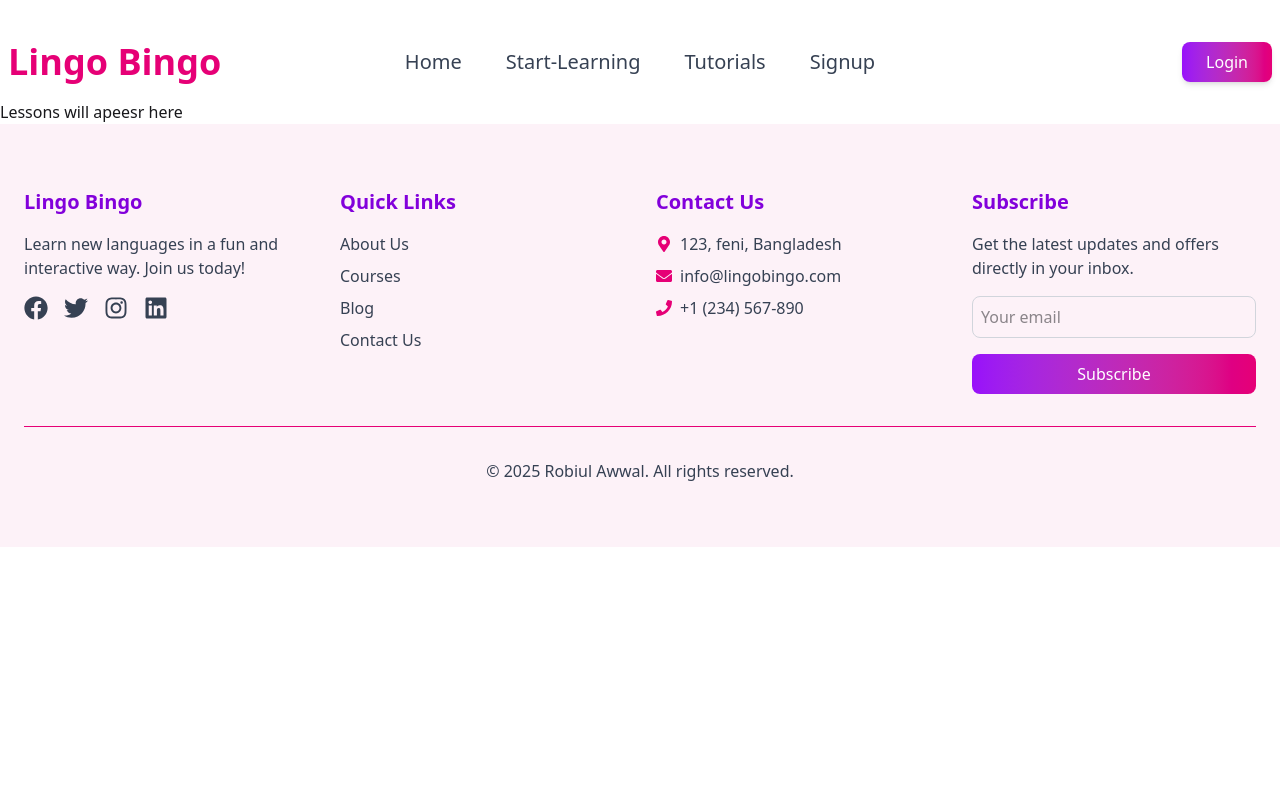
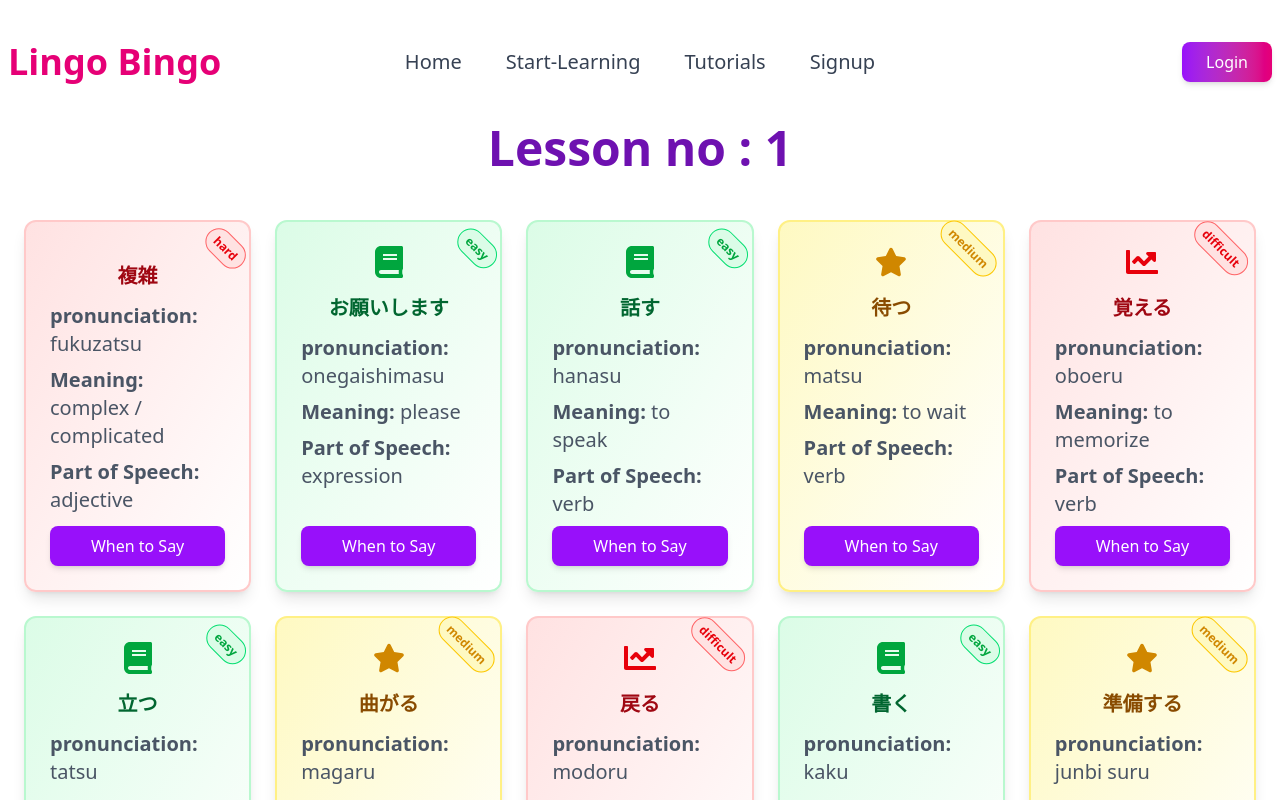
Before and after one commit to robiulawwal/Module-53-Assignment-9, a React (Vite) app: page /lessons/1 in a window 1280 px wide. Shown: the top 800 px of the page. Built offline with nearby package versions, Linux system fonts and the light colour scheme; no server answers.

Commit message:
added the total lesson cart

```diff
--- a/public/languageData.json
+++ b/public/languageData.json
@@ -64,6 +64,17 @@
         "lesson_no": 4,
         "when_to_say": "Used to agree or confirm something.",
         "example": "はい、わかりました。 (hai, wakarimashita.) - Yes, I understand."
+    },
+    {
+        "id": "word009",
+        "word": "複雑",
+        "pronunciation": "fukuzatsu",
+        "meaning": "complex / complicated",
+        "part_of_speech": "adjective",
+        "difficulty": "hard",
+        "lesson_no": 1,
+        "when_to_say": "Used to describe something that is intricate or difficult to understand.",
+        "example": "この問題はとても複雑です。 (kono mondai wa totemo fukuzatsu desu.) - This problem is very complex."
     },
     {
         "id": "word007",
--- /dev/null
+++ b/src/components/LessonCards.jsx
@@ -0,0 +1,57 @@
+import PropTypes from "prop-types";
+import { FaBook, FaStar, FaChartLine } from "react-icons/fa"; // Icons for difficulty levels
+
+const LessonCards = ({ word }) => {
+
+    return (
+        <div
+            className={`rounded-xl relative p-6 flex flex-col gap-2 shadow-lg  hover:shadow-2xl transition-shadow duration-300 ${word.difficulty === "easy"
+                ? "bg-gradient-to-br from-green-100 hover:shadow-green-200 to-white border-2 border-green-200"
+                : word.difficulty === "medium"
+                    ? "bg-gradient-to-br from-yellow-100 hover:shadow-yellow-100 to-white border-2 border-yellow-200"
+                    : "bg-gradient-to-br hover:shadow-red-200 from-red-100 to-white border-2 border-red-200"
+                }`}
+        >
+
+            {/* Icon for Difficulty */}
+            <div className="flex items-center justify-center mb-2">
+                {word.difficulty === "easy" && <FaBook className="w-8 h-8 text-green-600" />}
+                {word.difficulty === "medium" && <FaStar className="w-8 h-8 text-yellow-600" />}
+                {word.difficulty === "difficult" && <FaChartLine className="w-8 h-8 text-red-600" />}
+            </div>
+
+            {/* Word Information */}
+            <h2 className="text-xl font-bold mb-1 text-center">
+                {word.difficulty === "easy"
+                    ? <span className="text-green-800">{word.word}</span>
+                    : word.difficulty === "medium"
+                        ? <span className="text-yellow-800">{word.word}</span>
+                        : <span className="text-red-800">{word.word}</span>}
+            </h2>
+            <p className="text-gray-600 text-xl"><span className="font-bold">pronunciation:</span> {word.pronunciation}</p>
+            <p className="text-gray-600 text-xl"><span className="font-bold">Meaning: </span>{word.meaning}</p>
+            <p className="text-gray-600 text-xl"><span className="font-bold">Part of Speech:</span> {word.part_of_speech}</p>
+            <p className="text-sm mb-4 absolute top-4 right-0 rotate-45">
+                <span
+                    className={` text-xs font-semibold px-2 py-1 rounded-full border ${word.difficulty === "easy" ? "text-green-600 bg-green-100 border-green-400" : word.difficulty === "medium" ? "text-yellow-600 bg-yellow-100 border-yellow-400" : "text-red-600 bg-red-100 border-red-400"
+                        }`} >
+                    {word.difficulty}
+                </span>
+            </p>
+
+            {/* "When to Say" Button */}
+            <div className="mt-auto">
+                <button
+                    className="w-full bg-purple-600 hover:bg-purple-700 text-white px-4 py-2 rounded-lg transition duration-300 shadow-md"
+                    onClick={() => alert(`When to say: ${word.when_to_say}\nExample: ${word.example}`)}
+                >
+                    When to Say
+                </button>
+            </div>
+        </div>
+    );
+};
+LessonCards.propTypes = {
+    word: PropTypes.object
+}
+export default LessonCards;
--- a/src/components/Lessons.jsx
+++ b/src/components/Lessons.jsx
@@ -1,9 +1,38 @@
+import { useLoaderData, useParams } from "react-router-dom";
+import LessonCards from "./LessonCards";
+
 const Lessons = () => {
-    return (
-        <div>
-            Lessons will apeesr here
-        </div>
-    );
+  const lessonData = useLoaderData();
+  const params = useParams();
+
+  // Find the selected lesson based on the URL parameter
+  const selectedLesson = lessonData.filter(
+    (data) => data.lesson_no === parseInt(params.lesson_no)
+  );
+
+
+console.log(selectedLesson)
+
+  return (
+    <div className="container mx-auto p-6">
+      {/* Lesson Title and Description */}
+      <div className="text-center mb-12">
+        <h1 className="text-4xl md:text-5xl font-bold text-purple-800 mb-4">
+          Lesson no : {parseInt(params.lesson_no)}
+        </h1>
+        <p className="text-lg text-gray-700 max-w-2xl mx-auto">
+          {selectedLesson.description}
+        </p>
+      </div>
+
+      {/* Words Grid */}
+      <div className="grid grid-cols-2 sm:grid-cols-2 md:grid-cols-3 lg:grid-cols-5 gap-6">
+        {
+            selectedLesson.map((word)=> <LessonCards word={word} key={word.id}></LessonCards>)
+        }
+      </div>
+    </div>
+  );
 };
 
 export default Lessons;
--- a/src/pages/HomePage.jsx
+++ b/src/pages/HomePage.jsx
@@ -11,7 +11,7 @@
             <SliderSection></SliderSection>
             <AboutSection></AboutSection>
             <SuccessSection></SuccessSection>
-            {/* <LingoBingoApp></LingoBingoApp> */}
+            <LingoBingoApp></LingoBingoApp>
             <PricingSection></PricingSection>
        <TestimonialsSection></TestimonialsSection>
         </div>
--- a/src/pages/StartLearningPage.jsx
+++ b/src/pages/StartLearningPage.jsx
@@ -1,4 +1,4 @@
-import { useLoaderData, useNavigate } from "react-router-dom";
+import { useNavigate } from "react-router-dom";
 import bgImage from "../assets/online-reading-concept-businessman-reading-book-online-vector.jpg";
 
 const StartLearningPage = () => {
@@ -15,7 +15,6 @@
     { "lesson_no": 10, id: 10 },
   ];
   const navigate = useNavigate();
-  const data = useLoaderData();
   // console.log(data);
 
   const handleLessons = (lesson_no) => {
--- a/src/pages/TutorialPage.jsx
+++ b/src/pages/TutorialPage.jsx
@@ -1,4 +1,5 @@
 const TutorialPage = () => {
+
     return (
         <div>
             TutorialPage
--- a/src/routes/Router.jsx
+++ b/src/routes/Router.jsx
@@ -23,7 +23,7 @@
                 element: <StartLearningPage></StartLearningPage>,
             },
             {
-                path: "/lessons/:id",
+                path: "/lessons/:lesson_no",
                 element: <Lessons></Lessons>,
                 loader: () => fetch("/languageData.json").then(res => res.json())
 
```
